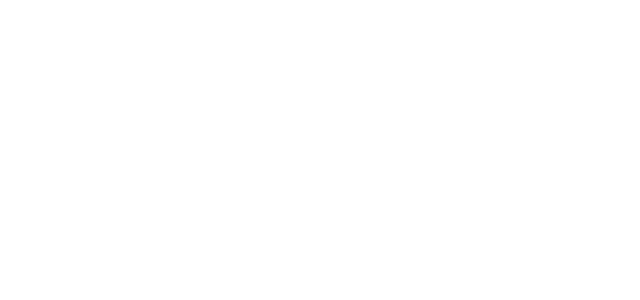
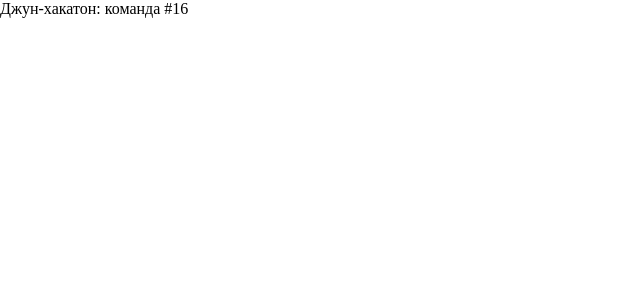
Before and after one commit to Andrenord282/hackathon-team-16-client, a React (Create React App) app: page / in a window 1280 px wide. Shown: the top 300 px of the page, without its empty margins (0-640 px from the left). Built offline with nearby package versions, Linux system fonts and the light colour scheme.

Commit message:
Добавил редакс

```diff
--- a/package.json
+++ b/package.json
@@ -3,11 +3,13 @@
   "version": "0.1.0",
   "private": true,
   "dependencies": {
+    "@reduxjs/toolkit": "^1.9.7",
     "@testing-library/jest-dom": "^5.17.0",
     "@testing-library/react": "^13.4.0",
     "@testing-library/user-event": "^13.5.0",
     "react": "^18.2.0",
     "react-dom": "^18.2.0",
+    "react-redux": "^8.1.3",
     "react-router-dom": "^6.18.0",
     "react-scripts": "5.0.1",
     "web-vitals": "^2.1.4"
--- a/src/App.jsx
+++ b/src/App.jsx
@@ -1,5 +1,5 @@
 function App() {
-    return <div className="App"></div>;
+    return <div className="App">Джун-хакатон: команда #16</div>;
 }
 
 export default App;
--- a/src/index.js
+++ b/src/index.js
@@ -1,7 +1,7 @@
 import React from 'react';
 import ReactDOM from 'react-dom/client';
+import App from './App';
 import './index.css';
-import App from './App';
 
 const root = ReactDOM.createRoot(document.getElementById('root'));
 root.render(
```
Also changed, not shown: 1 other file (tests, documents, lock files or other folders).
